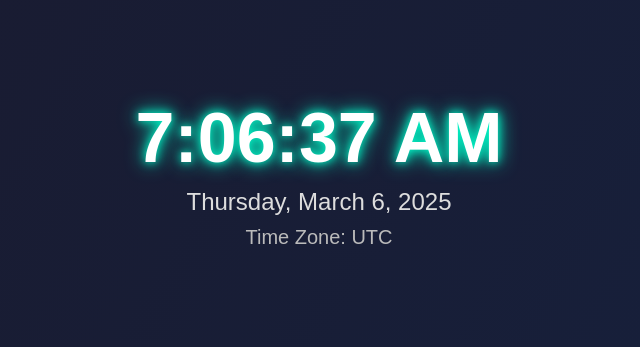
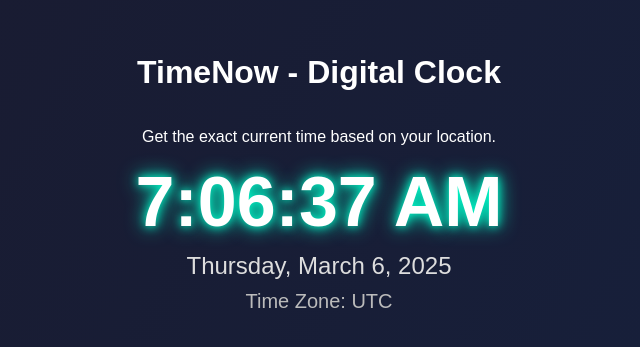
Before and after one commit to 427Malik/TimeNow, a plain HTML site: page index.html in a window 1280 px wide. Shown: the part 235-582 px from the top of the page, without its empty margins (321-961 px from the left). Drawn offline with Linux system fonts and the light colour scheme.

Commit message:
Update index.html

```diff
--- a/index.html
+++ b/index.html
@@ -3,7 +3,10 @@
 <head>
     <meta charset="UTF-8">
     <meta name="viewport" content="width=device-width, initial-scale=1.0">
-    <title>TimeNow - Digital Clock</title>
+    <title>TimeNow - Digital Clock | World Time</title>
+    <meta name="description" content="Check the accurate current time with TimeNow - a digital clock displaying world time zones with real-time updates.">
+    <meta name="keywords" content="digital clock, world time, current time, real-time clock, time zones">
+    <meta name="author" content="TimeNow Team">
     <style>
         body {
             font-family: Arial, sans-serif;
@@ -34,6 +37,8 @@
     </style>
 </head>
 <body>
+    <h1>TimeNow - Digital Clock</h1>
+    <p>Get the exact current time based on your location.</p>
     <div id="clock">00:00:00</div>
     <div id="date">Loading...</div>
     <div id="timezone">Detecting time zone...</div>
```
